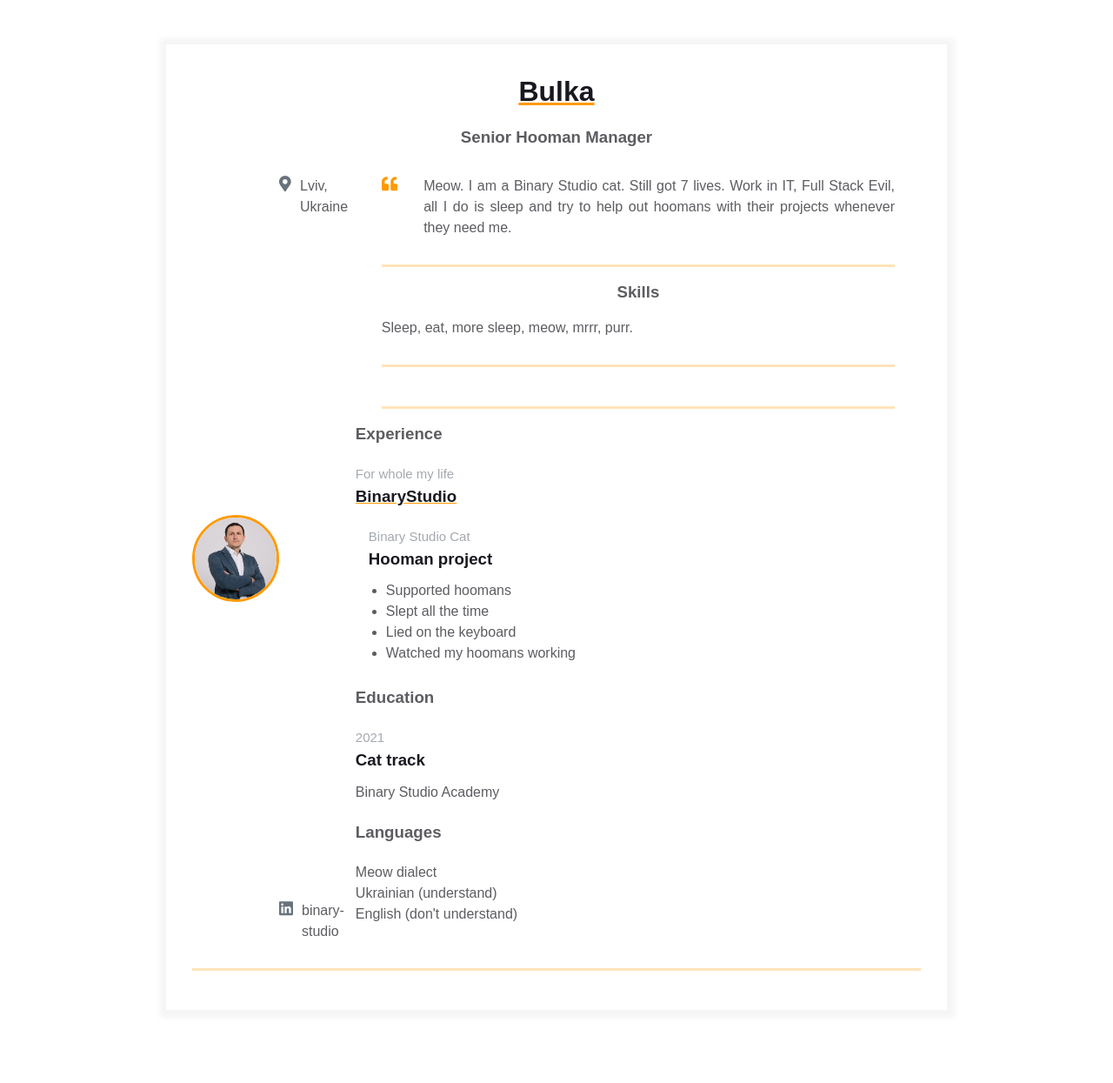
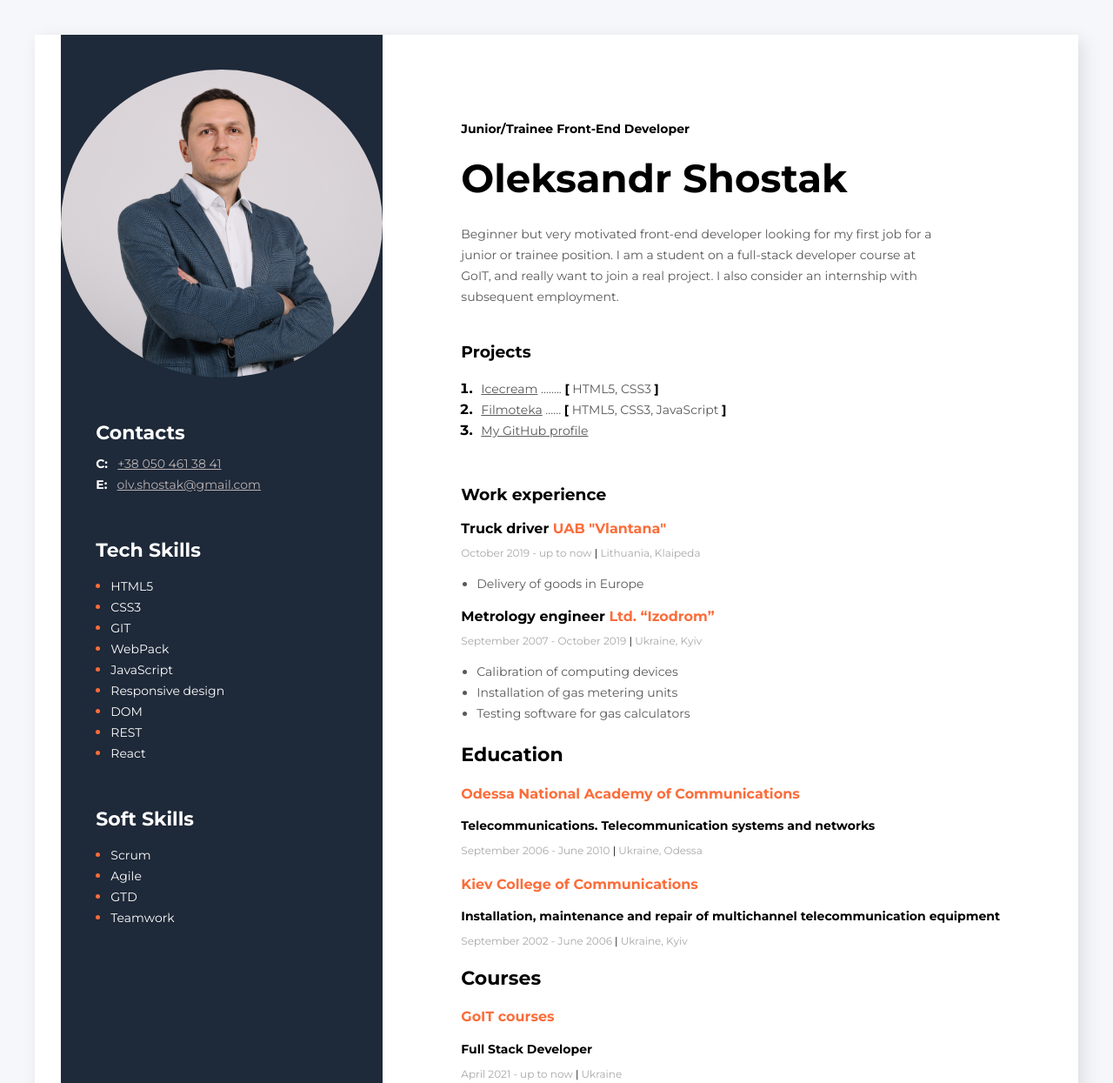
Before and after one commit to olv-shostak/homepage, a plain HTML site: page index.html in a window 1280 px wide. Shown: the top 1245 px of the page at 87% size. Before the commit the page ends 1212 px from the top, so only its background shows below. Drawn offline with Linux system fonts and the light colour scheme.

Commit message:
Add my resume

```diff
--- a/index.html
+++ b/index.html
@@ -4,128 +4,248 @@
     <meta charset="UTF-8" />
     <title>Résumé</title>
     <meta name="viewport" content="width=device-width, initial-scale=1" />
+    <link rel="preconnect" href="https://fonts.gstatic.com" />
+    <link
+      href="https://fonts.googleapis.com/css2?family=Montserrat:wght@700&display=swap"
+      rel="stylesheet"
+    />
+    <link rel="preconnect" href="https://fonts.gstatic.com" />
+    <link
+      href="https://fonts.googleapis.com/css2?family=Montserrat&display=swap"
+      rel="stylesheet"
+    />
     <link rel="stylesheet" href="styles.css">
   </head>
   <body>
-    <main>
-        <div class="resume">
-          <div class="container">
-            <div class="resume__block">
-              <h1 class="contact-info__header">Bulka</h1>
-              <h3 class="contact-info__sub-header">Senior Hooman Manager</h3>
+    <!-- Main container -->
+    <div class="main-container">
+      <!-- Main contant section-->
+      <div class="main-contant-section">
+        <!-- About me -->
+        <div class="about-me-section">
+          <h2 class="about-me-profession">
+            Junior/Trainee Front-End Developer
+          </h2>
 
-              <div class="contact_info_container fh">
-                <div class="contact-info__block"></div>
+          <h1 class="my-name">Oleksandr Shostak</h1>
 
-                <div class="contact-info__block contact-info__block--center">
-                  <img class="contact-info__avatar" src="assets/my-photo1.jpg" alt="Avatar">
+          <p class="about-me-description">
+            Beginner but very motivated front-end developer looking for my first
+            job for a junior or trainee position. I am a student on a full-stack
+            developer course at GoIT, and really want to join a real project. I
+            also consider an internship with subsequent employment.
+          </p>
         </div>
 
-                <div class="contact-info__block">
-                    <a href="" rel="author" class="contact-info__item">
-                        <div class="contact-info__item-icon-wrapper">
-                          <svg class="contact-info__item-icon" xmlns="http://www.w3.org/2000/svg" viewBox="0 0 384 512">
-                            <path
-                              d="M172.268 501.67C26.97 291.031 0 269.413 0 192 0 85.961 85.961 0 192 0s192 85.961 192 192c0 77.413-26.97 99.031-172.268 309.67-9.535 13.774-29.93 13.773-39.464 0zM192 272c44.183 0 80-35.817 80-80s-35.817-80-80-80-80 35.817-80 80 35.817 80 80 80z">
-                            </path>
-                          </svg>
+        <!-- My project section -->
+        <div class="my-project-section">
+          <h3 class="main-contant-title">Projects</h3>
+          <ol class="my-projects-list">
+            <li class="my-projects-item">
+              <span class="my-projects-text">
+                <a
+                  href="https://olgachotii.github.io/team-proj-grup18/"
+                  class="my-projects-link" target="blank"
+                  >Icecream</a
+                >
+                ........
+                <span class="my-projects-bracket">[</span> HTML5, CSS3
+                <span class="my-projects-bracket">]</span>
+              </span>
+            </li>
+            <li class="my-projects-item">
+              <span class="my-projects-text">
+                <a
+                  href="https://bublik1990.github.io/js-team-project/"
+                  class="my-projects-link" target="blank"
+                  >Filmoteka</a
+                >
+                ......
+                <span class="my-projects-bracket">[</span> HTML5, CSS3, JavaScript
+                <span class="my-projects-bracket">]</span>
+              </span>
+            </li>
+            <li class="my-projects-item">
+              <span class="my-projects-text">
+                <a href="https://github.com/olv-shostak" class="my-projects-link" target="blank"
+                >My GitHub profile</a
+              >
+            </span>
+            </li>
+          </ol>
         </div>
-                        <span>Lviv, Ukraine</span>
-                      </a>
-                      <a href="https://ua.linkedin.com/company/binary-studio_241166" rel="author" class="contact-info__item">
-                        <div class="contact-info__item-icon-wrapper">
-                          <svg class="contact-info__item-icon" xmlns="http://www.w3.org/2000/svg" viewBox="0 0 448 512">
-                            <path
-                              d="M416 32H31.9C14.3 32 0 46.5 0 64.3v383.4C0 465.5 14.3 480 31.9 480H416c17.6 0 32-14.5 32-32.3V64.3c0-17.8-14.4-32.3-32-32.3zM135.4 416H69V202.2h66.5V416zm-33.2-243c-21.3 0-38.5-17.3-38.5-38.5S80.9 96 102.2 96c21.2 0 38.5 17.3 38.5 38.5 0 21.3-17.2 38.5-38.5 38.5zm282.1 243h-66.4V312c0-24.8-.5-56.7-34.5-56.7-34.6 0-39.9 27-39.9 54.9V416h-66.4V202.2h63.7v29.2h.9c8.9-16.8 30.6-34.5 62.9-34.5 67.2 0 79.7 44.3 79.7 101.9V416z">
-                            </path>
-                          </svg>
-                        </div>
-                        <span>binary-studio</span>
-                      </a>
-                </div>
+
+        <!--My work experience -->
+        <div class="my-work-experience-section">
+          <h3>Work experience</h3>
+
+          <!-- Company 3 -->
+
+          <div class="my-work-experience-company-block">
+            <h4 class="my-work-experience-position">
+              Truck driver
+              <span class="my-work-experience-company">UAB "Vlantana"</span>
+            </h4>
+            <p class="my-work-experience-period">
+              October 2019 - up to now
+              <span class="my-work-experience-divider">|</span> Lithuania,
+              Klaipeda
+            </p>
+
             <div>
-            <div>
-          <div>
-            <div class="container">
-                <div class="resume__block">
-                  <div class="intro">
-                    <div class="intro__icon-wrapper">
-                      <svg class="intro__icon" xmlns="http://www.w3.org/2000/svg" viewBox="0 0 512 512">
-                        <path
-                          d="M464 256h-80v-64c0-35.3 28.7-64 64-64h8c13.3 0 24-10.7 24-24V56c0-13.3-10.7-24-24-24h-8c-88.4 0-160 71.6-160 160v240c0 26.5 21.5 48 48 48h128c26.5 0 48-21.5 48-48V304c0-26.5-21.5-48-48-48zm-288 0H96v-64c0-35.3 28.7-64 64-64h8c13.3 0 24-10.7 24-24V56c0-13.3-10.7-24-24-24h-8C71.6 32 0 103.6 0 192v240c0 26.5 21.5 48 48 48h128c26.5 0 48-21.5 48-48V304c0-26.5-21.5-48-48-48z">
-                        </path>
-                      </svg>
-                    </div>
-                    <p class="intro_text">Meow.
-                      I am a Binary Studio cat. Still got 7 lives. Work in IT, Full Stack Evil,
-                      all I do is sleep and try to help out hoomans with their projects whenever
-                      they need me.
-                    </p>
+              <ul class="my-work-experience-duties">
+                <li class="my-work-experience-duty">
+                  Delivery of goods in Europe
+                </li>
+              </ul>
             </div>
           </div>
-              </div>
-              <div class="container">
-                <div class="resume__block">
-                  <div class="skills">
-                    <h3 class="skills__header">Skills</h3>
-                    <p class="skills__text">Sleep, eat, more sleep, meow, mrrr, purr. </p>
-                  </div>
-                </div>
-              </div>
-              <div class="container">
-                <div class="resume__block">
-                  <div class="main-info fh">
 
-                    <div class="experiences"></div>
-
-                    <div class="additional-info fv"></div>
-                  </div>
-                </div>
-              </div>
-              <div class="experiences">
-                <h3 class="experiences__header">Experience</h3>
-                <div class="experiences__company">
-                  <div class="experiences__company-header">
-                    <span class="experiences__company-header-durability">For whole my life</span>
-                    <h3 class="experiences__company-header-name">BinaryStudio</h3>
-                  </div>
-
-                  <div class="experiences__company-project">
-                    <span class="experiences__company-project-role">Binary Studio Cat</span>
-                    <h3 class="experiences__company-project-name">Hooman project</h3>
-                    <ul class="experiences__company-project-responsibilities">
-                      <li>Supported hoomans</li>
-                      <li>Slept all the time</li>
-                      <li>Lied on the keyboard</li>
-                      <li>Watched my hoomans working</li>
+          <!--Company 2 -->
+          <div class="my-work-experience-company-block">
+            <h4 class="my-work-experience-position">
+              Metrology engineer
+              <span class="my-work-experience-company">Ltd. “Izodrom”</span>
+            </h4>
+            <p class="my-work-experience-period">
+              September 2007 - October 2019
+              <span class="my-work-experience-divider">|</span> Ukraine, Kyiv
+            </p>
+            <div>
+              <ul class="my-work-experience-duties">
+                <li class="my-work-experience-duty">
+                  Calibration of computing devices
+                </li>
+                <li class="my-work-experience-duty">
+                  Installation of gas metering units
+                </li>
+                <li class="my-work-experience-duty">
+                  Testing software for gas calculators
+                </li>
               </ul>
             </div>
           </div>
         </div>
-              <div class="additional-info fv">
-                <div class="additional-info__education">
-                  <h3 class="additional-info__education-header">Education</h3>
-                  <div class="additional-info__education-university">
-                    <span class="additional-info__education-university-durability">2021</span>
-                    <h3 class="additional-info__education-university-speciality">Cat track</h3>
-                    <p class="additional-info__education-university-name">Binary Studio Academy</p>
+
+        <!-- Education -->
+        <div class="my-education-section">
+          <h3 class="my-education-title">Education</h3>
+          <h4 class="my-education-place">
+            Odessa National Academy of Communications
+          </h4>
+          <h4 class="my-education-spec">
+            Telecommunications. Telecommunication systems and networks
+          </h4>
+          <p class="my-education-date">
+            September 2006 - June 2010
+            <span class="my-work-experience-divider">|</span> Ukraine, Odessa
+          </p>
+          <h4 class="my-education-place">Kiev College of Communications</h4>
+          <h4 class="my-education-spec">
+            Installation, maintenance and repair of multichannel
+            telecommunication equipment
+          </h4>
+          <p class="my-education-date">
+            September 2002 - June 2006
+            <span class="my-work-experience-divider">|</span> Ukraine, Kyiv
+          </p>
+        </div>
+         <div class="my-education-section">
+        <h3 class="my-education-title">Courses</h3>
+        <h4 class="my-education-place">
+          GoIT courses
+        </h4>
+        <h4 class="my-education-spec">
+          Full Stack Developer
+        </h4>
+        <p class="my-education-date">
+          April 2021 - up to now
+          <span class="my-work-experience-divider">|</span> Ukraine
+        </p>
       </div>
       </div>
 
-                <div class="additional-info__languages">
-                  <h3 class="additional-info__languages-header">Languages</h3>
-                  <p class="additional-info__languages-item">
-                    Meow dialect
-                  </p>
-                  <p class="additional-info__languages-item">
-                    Ukrainian (understand)
-                  </p>
-                  <p class="additional-info__languages-item">
-                    English (don't understand)
-                  </p>
+
+
+
+
+
+      <!-- Sidebar section -->
+      <aside class="sidebar-section">
+        <img class="my-photo" src="assets/my-photo1.jpg" alt="My photo" />
+
+        <!-- Contacts section -->
+        <div class="contact-section">
+          <h3 class="sidebar-title">Contacts</h3>
+          <div>
+            <span class="contact-section-tipe">C:</span>
+            <a class="contact-section-link" href="tel:+380504613841"
+              >+38 050 461 38 41</a
+            >
+          </div>
+          <div>
+            <span class="contact-section-tipe">E:</span>
+            <a class="contact-section-link" href="mailto:olv.shostak@gmail.com"
+              >olv.shostak@gmail.com</a
+            >
           </div>
         </div>
+
+        <!-- Tech Skills Section -->
+        <div class="tech-skills-section">
+          <h3 class="sidebar-title">Tech Skills</h3>
+          <div>
+            <ul class="tech-skills-list">
+              <li class="tech-skills-item">
+                <span class="tech-skills-text">HTML5</span>
+              </li>
+              <li class="tech-skills-item">
+                <span class="tech-skills-text">CSS3</span>
+              </li>
+              <li class="tech-skills-item">
+                <span class="tech-skills-text">GIT</span>
+              </li>
+              <li class="tech-skills-item">
+                <span class="tech-skills-text">WebPack</span>
+              </li>
+              <li class="tech-skills-item">
+                <span class="tech-skills-text">JavaScript</span>
+              </li>
+              <li class="tech-skills-item">
+                <span class="tech-skills-text">Responsive design</span>
+              </li>
+              <li class="tech-skills-item">
+                <span class="tech-skills-text">DOM</span>
+              </li>
+              <li class="tech-skills-item">
+                <span class="tech-skills-text">REST</span>
+              </li>
+              <li class="tech-skills-item">
+                <span class="tech-skills-text">React</span>
+              </li>
+            </ul>
           </div>
-      </main>
+        </div>
+
+        <!-- Soft Skills -->
+        <div class="soft-skill-section">
+          <h3 class="sidebar-title">Soft Skills</h3>
+          <ul class="tech-skills-list">
+            <li class="tech-skills-item">
+              <span class="tech-skills-text">Scrum</span>
+            </li>
+            <li class="tech-skills-item">
+              <span class="tech-skills-text">Agile</span>
+            </li>
+            <li class="tech-skills-item">
+              <span class="tech-skills-text">GTD</span>
+            </li>
+            <li class="tech-skills-item">
+              <span class="tech-skills-text">Teamwork</span>
+            </li>
+          </ul>
+        </div>
+      </aside>
+    </div>
   </body>
 </html>
--- a/styles.css
+++ b/styles.css
@@ -1,262 +1,230 @@
-* {
-  margin: 0;
-  padding: 0;
-  box-sizing: border-box;
+body {
+  font-family: "Montserrat", sans-serif;
+  background-color: #f5f7fa;
+}
+.about-me-profession {
+  font-style: normal;
+  font-weight: bold;
+  font-size: 14px;
+  line-height: 17px;
+  color: #000000;
+  margin: 0 0 20px 0;
 }
 
-body {
-  font-family: Arial, Helvetica, sans-serif;
-  line-height: 1.5;
-
-  --primary-text-color: #181820;
-  --secondary-text-color: #5c5c62;
-  --durability-text-color: #6a737d9c;
-  --icon-color: #6a737d;
-  --border-color: #ff9a0045;
-  --text-decoration-color: #ff9a00;
+.main-container {
+  display: flex;
+  flex-direction: row-reverse;
+  width: 1200px;
+  background-color: #fff;
+  margin: 40px auto;
+  box-shadow: 6px 6px 20px rgba(0, 0, 0, 0.1);
 }
 
-.container {
-  margin: 0 auto;
-  padding: 0 30px;
-  max-width: 900px;
+.main-contant-section {
+  padding: 100px 90px;
 }
 
-.fh {
-  display: flex;
-  flex-direction: row;
-  justify-content: space-between;
+.my-name {
+  font-style: normal;
+  font-weight: bold;
+  font-size: 45px;
+  line-height: 55px;
+  color: #000000;
+  margin: 0 0 25px 0;
 }
 
-.fv {
-  display: flex;
-  flex-direction: column;
-  justify-content: space-between;
+.about-me-description {
+  width: 550px;
+  font-style: normal;
+  font-weight: normal;
+  font-size: 14px;
+  line-height: 24px;
+  color: #595959;
+  margin: 0 0 40px 0;
 }
 
-.resume {
-  margin: 50px auto;
-  border: 1px solid #f5f5f5;
-  box-shadow: 1px 1px 7px 7px #f5f5f5;
-  padding: 30px 0;
-  max-width: 900px;
+.my-project-section {
+  margin: 0 0 50px 0;
 }
 
-.resume__block {
-  border-bottom: 3px solid var(--border-color);
-  padding-bottom: 30px;
-  margin-bottom: 15px;
+.my-projects-list {
+  padding: 0 0 0 18px;
 }
 
-@media screen and (max-width: 576px) {
-  .main-info,
-  .contact_info_container {
-    flex-direction: column;
-  }
-
-  .contact_info_container {
-    align-items: center;
-  }
-
-  .contact-info__block:not(:last-child) {
-    margin-bottom: 20px;
-  }
-
-  .experiences {
-    margin-right: 0;
-  }
+.my-projects-item {
+  color: #000;
+  font-weight: bold;
 }
 
-.contact-info__header,
-.contact-info__sub-header {
-  text-align: center;
+.my-projects-text {
+  font-style: normal;
+  font-weight: normal;
+  font-size: 14px;
+  line-height: 24px;
+  color: #595959;
+  margin-left: 5px;
 }
 
-.contact-info__header {
-  color: var(--primary-text-color);
-  margin-bottom: 15px;
-  text-decoration-color: var(--text-decoration-color);
-  text-decoration-line: underline;
+.my-projects-link {
+  font-style: normal;
+  font-weight: normal;
+  font-size: 14px;
+  line-height: 24px;
+  color: #595959;
 }
 
-.contact-info__sub-header {
-  color: var(--secondary-text-color);
-  margin-bottom: 30px;
+.my-projects-bracket {
+  font-style: normal;
+  font-weight: bold;
+  font-size: 14px;
+  line-height: 24px;
+  color: #000000;
 }
 
-.contact-info__block {
-  display: flex;
-  flex-direction: column;
-  justify-content: space-between;
+.my-work-experience-company {
+  color: #fb6d3a;
 }
 
-.contact-info__block--center {
-  justify-content: center;
+.my-work-experience-position {
+  font-style: normal;
+  font-weight: bold;
+  font-size: 16px;
+  line-height: 20px;
+  margin: 0 0 10px 0;
 }
 
-.contact-info__item {
-  color: var(--secondary-text-color);
-  text-decoration: none;
-  display: flex;
-  justify-content: start;
+.my-work-experience-period {
+  font-style: normal;
+  font-weight: normal;
+  font-size: 12px;
+  line-height: 15px;
+  color: #a8a8a8;
+  margin: 0 0 10px 0;
 }
 
-.contact-info__item:not(:last-child) {
-  margin-bottom: 20px;
+.my-work-experience-divider {
+  font-style: normal;
+  font-weight: normal;
+  font-size: 12px;
+  line-height: 15px;
+  color: #000000;
 }
 
-.contact-info__item-icon-wrapper {
-  margin-right: 10px;
-  width: 20px;
-  display: flex;
-  justify-content: center;
+.my-work-experience-duties {
+  padding: 0 0 0 18px;
 }
 
-.contact-info__item-icon path {
-  fill: var(--icon-color);
+.my-work-experience-duty {
+  font-style: normal;
+  font-weight: normal;
+  font-size: 14px;
+  line-height: 24px;
+  color: #595959;
 }
 
-.contact-info__item-icon {
-  height: 1.1428rem;
-  vertical-align: text-bottom;
+.my-work-experience-company-block {
+  margin: 0 0 15px 0;
+}
+/* My education*/
+
+.my-education-title {
+  font-style: normal;
+  font-weight: bold;
+  font-size: 22px;
+  line-height: 27px;
+  color: #000000;
+  margin-bottom: 12px;
 }
 
-.contact-info__avatar {
-  border-radius: 50%;
-  width: 100px;
-  height: 100px;
-  object-fit: cover;
-  border: 3px solid;
-  border-color: var(--text-decoration-color);
-}
-
-.intro {
-  display: flex;
-  justify-content: start;
-}
-
-.intro__icon-wrapper {
-  margin-right: 30px;
-  width: 30px;
-  display: flex;
-  justify-content: center;
-}
-
-.intro__icon {
-  height: 1.1428rem;
-  vertical-align: text-bottom;
-}
-
-.intro__icon path {
-  fill: var(--text-decoration-color);
-}
-
-.intro_text {
-  color: var(--secondary-text-color);
-  text-align: justify;
-}
-
-.skills__header {
-  color: var(--secondary-text-color);
-  text-align: center;
-  margin-bottom: 15px;
-}
-
-.skills__text {
-  color: var(--secondary-text-color);
-  text-align: justify;
-}
-
-.experiences {
-  flex: 1 1 60%;
-  margin-right: 50px;
-}
-
-.experiences__header {
-  color: var(--secondary-text-color);
-  text-align: left;
-  margin-bottom: 20px;
-}
-
-.experiences__company-header-durability {
-  color: var(--durability-text-color);
-  text-align: left;
-  margin-bottom: 10px;
-  font-size: 15px;
-}
-
-.experiences__company-header-name {
-  color: var(--primary-text-color);
-  text-decoration-color: var(--text-decoration-color);
-  text-decoration-line: underline;
-  text-align: left;
-  margin-bottom: 20px;
-}
-
-.experiences__company-project {
-  margin-left: 15px;
-  margin-bottom: 25px;
-}
-
-.experiences__company-project-role {
-  color: var(--durability-text-color);
-  text-align: left;
-  margin-bottom: 10px;
-  font-size: 15px;
-}
-
-.experiences__company-project-name {
-  color: var(--primary-text-color);
-  text-align: left;
+.my-education-place {
+  font-style: normal;
+  font-weight: bold;
+  font-size: 16px;
+  line-height: 20px;
+  color: #fb6d3a;
   margin-bottom: 10px;
 }
 
-.experiences__company-project-responsibilities {
-  color: var(--secondary-text-color);
-  padding-left: 20px;
+.my-education-spec {
+  font-style: normal;
+  font-weight: bold;
+  font-size: 14px;
+  line-height: 17px;
+  color: #000000;
+  margin-bottom: 12px;
 }
 
-.additional-info {
-  flex: 1 1 40%;
+.my-education-date {
+  font-style: normal;
+  font-weight: normal;
+  font-size: 12px;
+  line-height: 15px;
+  color: #a8a8a8;
 }
 
-.additional-info__education {
-  margin-bottom: 20px;
+/* Sidebar section */
+
+.sidebar-section {
+  background-color: #1e2939;
+  width: 370px;
+  padding: 40px 0;
 }
 
-.additional-info__education-header {
-  color: var(--secondary-text-color);
-  text-align: left;
-  margin-bottom: 20px;
+.my-photo {
+  display: block;
+  border-radius: 50%;
 }
 
-.additional-info__education-university-durability {
-  color: var(--durability-text-color);
-  text-align: left;
-  margin-bottom: 10px;
-  font-size: 15px;
+.contact-section {
+  margin: 50px 0 0 40px;
 }
 
-.additional-info__education-university-speciality {
-  color: var(--primary-text-color);
-  text-align: left;
+.tech-skills-section {
+  margin: 50px 0 0 40px;
+}
+
+.soft-skill-section {
+  margin: 50px 0 0 40px;
+}
+
+.sidebar-title {
+  font-style: normal;
+  font-weight: bold;
+  font-size: 22px;
+  line-height: 27px;
+  color: #fff;
   margin-bottom: 10px;
 }
 
-.additional-info__education-university-name {
-  color: var(--secondary-text-color);
+.contact-section-tipe {
+  font-style: normal;
+  font-weight: bold;
+  font-size: 14px;
+  line-height: 24px;
+  color: #fff;
+  margin-right: 7px;
 }
 
-.additional-info__languages {
-  margin-bottom: 20px;
+.contact-section-link {
+  font-style: normal;
+  font-weight: normal;
+  font-size: 14px;
+  line-height: 24px;
+  color: rgb(187, 179, 179);
 }
 
-.additional-info__languages-header {
-  color: var(--secondary-text-color);
-  text-align: left;
-  margin-bottom: 20px;
+.tech-skills-list {
+  padding: 0 0 0 17px;
 }
 
-.additional-info__languages-item {
-  color: var(--secondary-text-color);
+.tech-skills-item {
+  color: #fb6d3a;
 }
+
+.tech-skills-text {
+  font-style: normal;
+  font-weight: normal;
+  font-size: 14px;
+  line-height: 24px;
+  color: #fff;
+}
```
Lines whose indentation alone changed are shown as unchanged.
